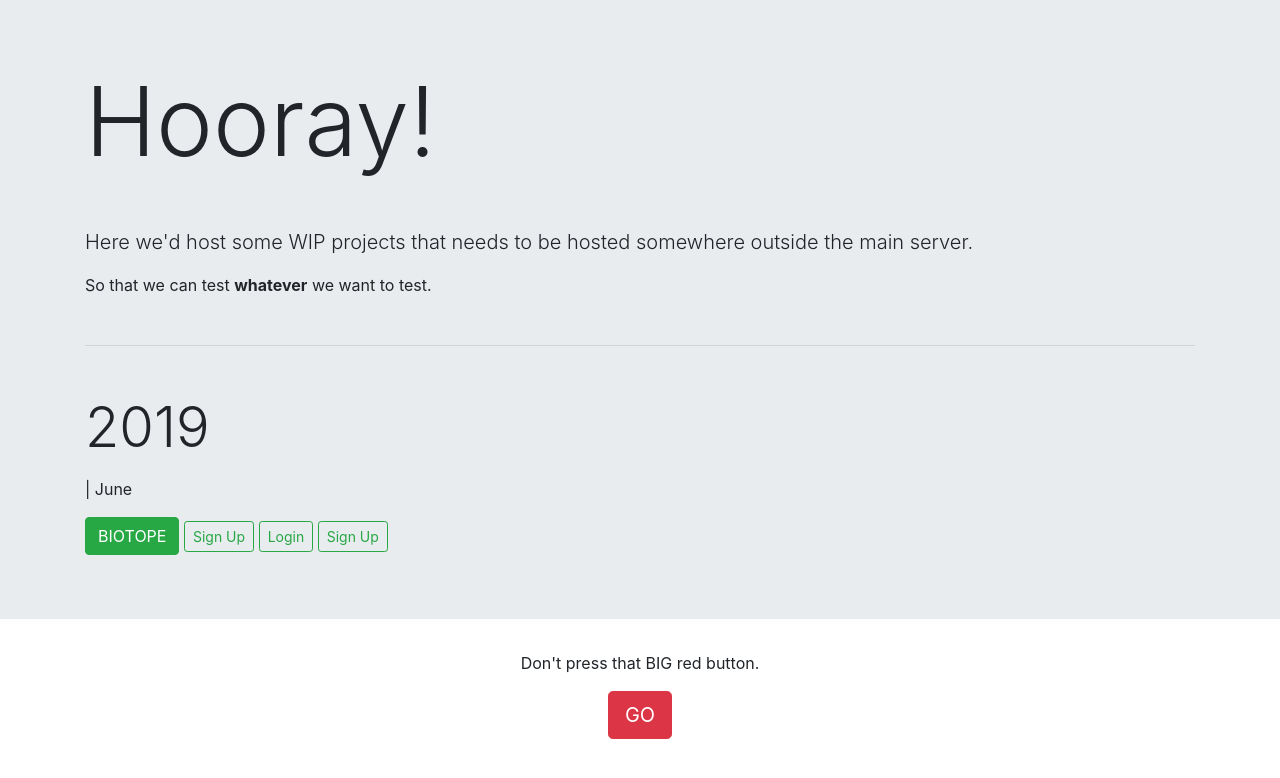
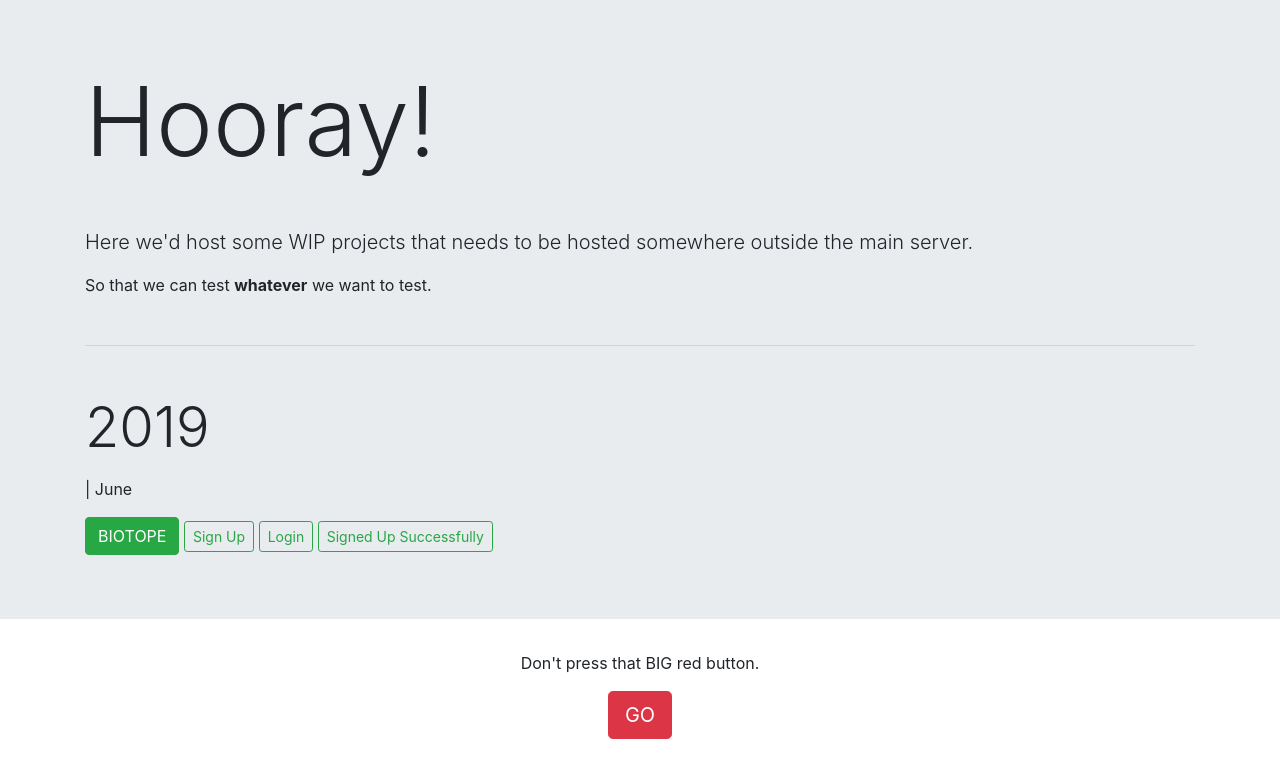
Before and after one commit to ixpanel/ixpanel.github.io, a plain HTML site: page index.html in a window 1280 px wide. Drawn offline with nearby package versions, Linux system fonts and the light colour scheme.

Commit message:
Update index.html

```diff
--- a/index.html
+++ b/index.html
@@ -28,7 +28,7 @@
       <a class="btn btn-success" href="biotope/biotope.html" role="button">BIOTOPE</a>
       <a class="btn btn-sm btn-outline-success" href="biotope/signup.html" role="button">Sign Up</a>
       <a class="btn btn-sm btn-outline-success" href="biotope/signup.html" role="button">Login</a>
-      <a class="btn btn-sm btn-outline-success" href="biotope/signupSuccess.html" role="button">Sign Up</a>
+      <a class="btn btn-sm btn-outline-success" href="biotope/signupSuccess.html" role="button">Signed Up Successfully</a>
 
     </div>
   </div>
```
